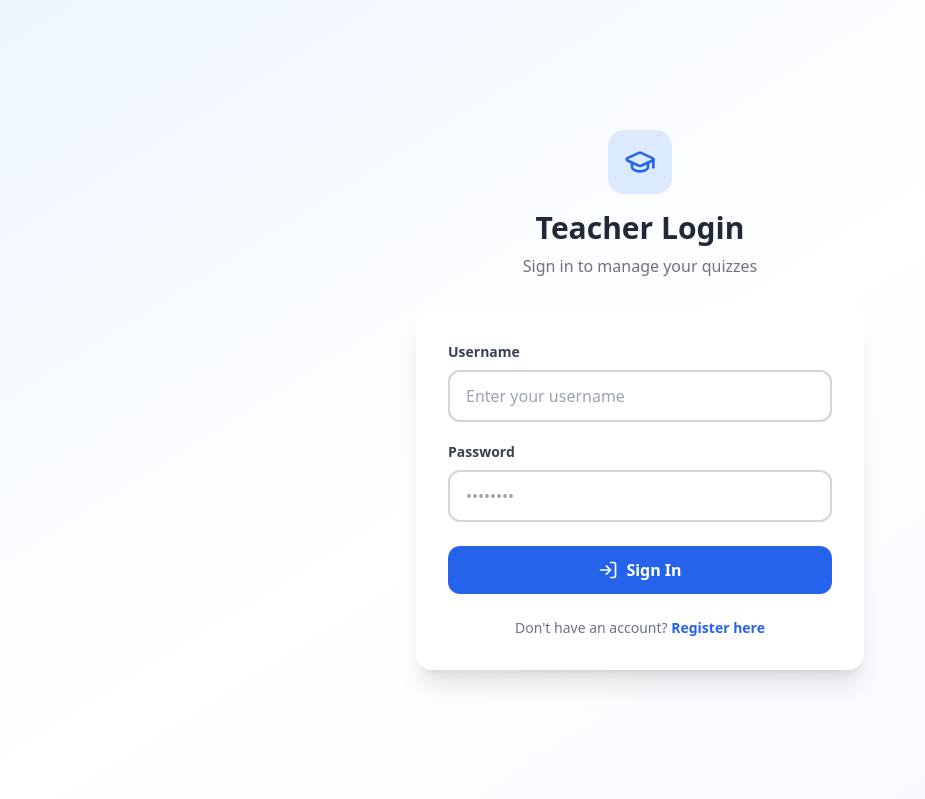
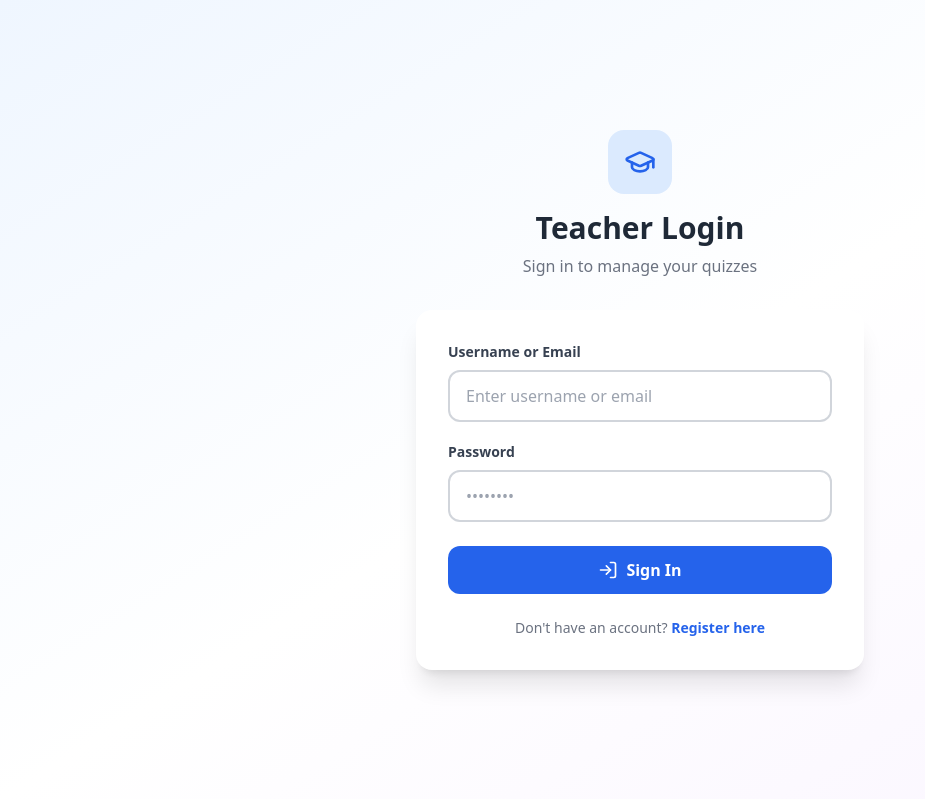
Before and after one commit to cleven12/oqa-sys, a Django app: page /accounts/login/ in a window 1280 px wide. Shown: the top 799 px of the page, without its empty margins (0-925 px from the left). Run offline with Django 5.2, Linux system fonts and the light colour scheme; some libraries are stand-ins or nearby versions.

Commit message:
ui/forms: small Pro/OSS consistency updates in login and forms

```diff
--- a/accounts/forms.py
+++ b/accounts/forms.py
@@ -32,5 +32,9 @@ class TeacherRegistrationForm(UserCreationForm):
 
 
 class LoginForm(forms.Form):
-    username = forms.CharField(max_length=150)
+    username = forms.CharField(
+        max_length=150,
+        label="Username or Email",
+        help_text="Enter your username or email address"
+    )
     password = forms.CharField(widget=forms.PasswordInput)
--- a/accounts/templates/accounts/login.html
+++ b/accounts/templates/accounts/login.html
@@ -22,8 +22,8 @@
         {% csrf_token %}
         <div class="space-y-5">
           <div>
-            <label class="block text-sm font-semibold text-gray-700 mb-2">Username</label>
-            <input type="text" name="username" value="{{ form.username.value|default:'' }}" required placeholder="Enter your username"
+            <label class="block text-sm font-semibold text-gray-700 mb-2">Username or Email</label>
+            <input type="text" name="username" value="{{ form.username.value|default:'' }}" required placeholder="Enter username or email"
               class="w-full px-4 py-3 border-2 border-gray-300 rounded-xl focus:ring-4 focus:ring-blue-100 focus:border-blue-500 transition">
           </div>
           <div>
--- a/quiz/templates/quiz/teacher/group_form.html
+++ b/quiz/templates/quiz/teacher/group_form.html
@@ -8,7 +8,7 @@
         <i data-lucide="layers" class="w-6 h-6 text-blue-600"></i>
         <div>
           <h1 class="text-xl font-bold text-gray-800">Question Groups</h1>
-          <p class="text-sm text-gray-500">{{ quiz.title }} · <span class="font-mono">{{ quiz.quiz_code }}</span></p>
+          <p class="text-sm text-gray-500">{{ quiz.title }} · <span onclick="copyCode(this)" class="font-mono cursor-pointer hover:underline" title="Click to copy">{{ quiz.quiz_code }}</span></p>
         </div>
       </div>
       <a href="{% url 'quiz:teacher_dashboard' %}" class="flex items-center space-x-2 text-gray-600 hover:text-blue-600 transition">
```
